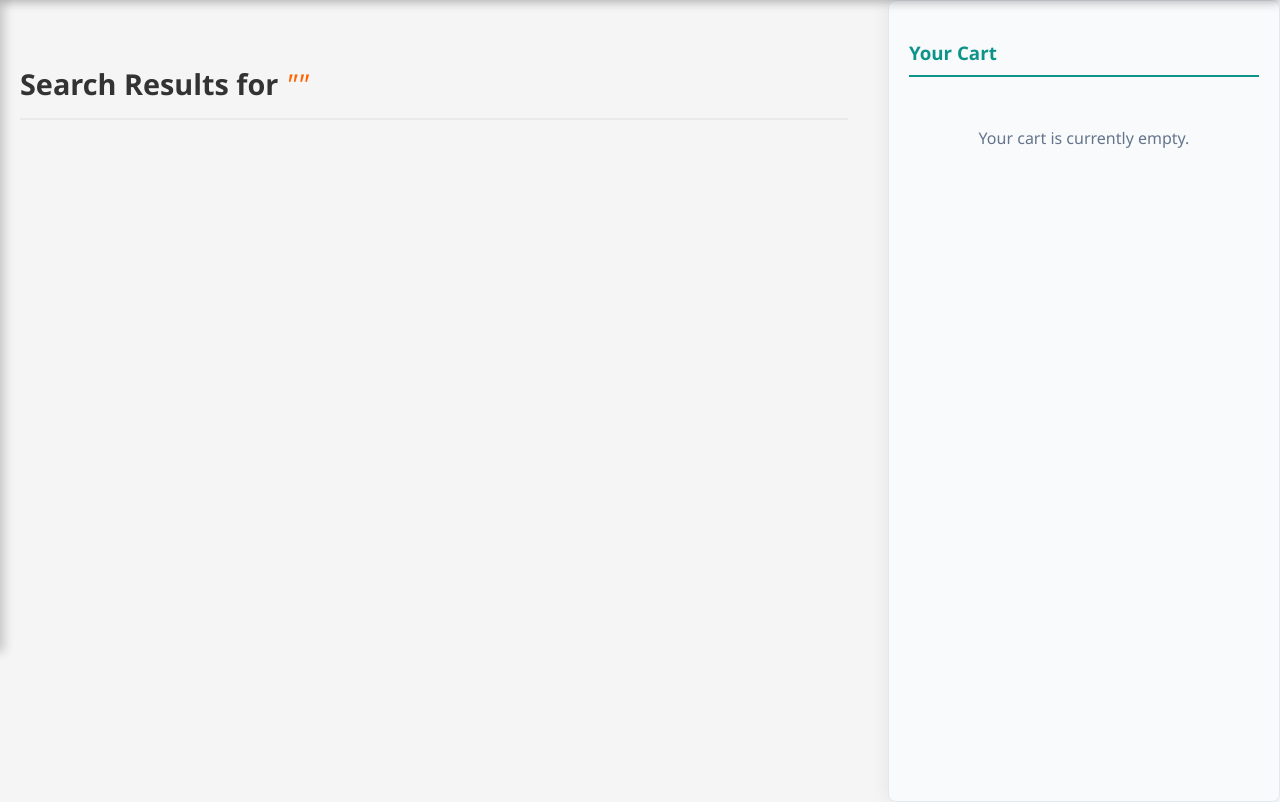
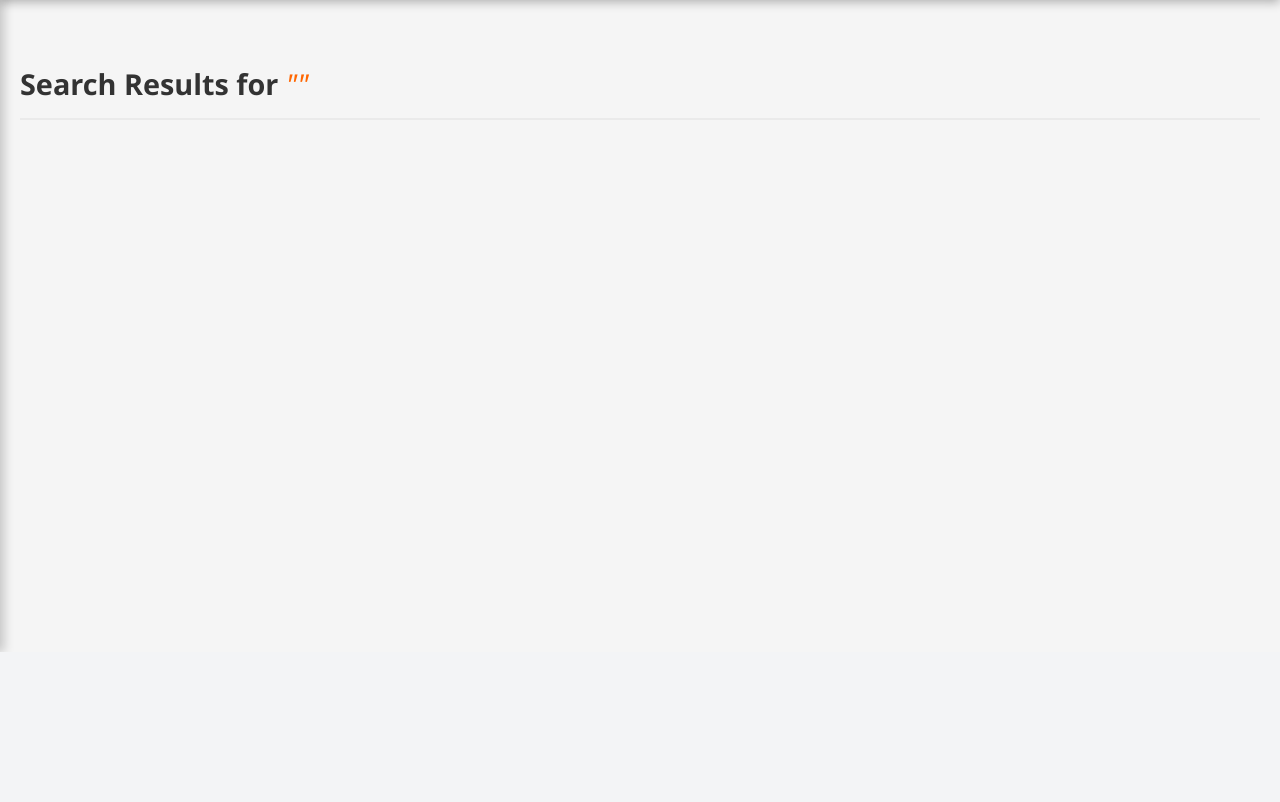
Before and after one commit to muruganandan-cloud/YULIV, a Flask app: page /search in a window 1280 px wide. Shown: the part 148-950 px from the top of the page. After the commit the page ends 800 px from the top, so only its background shows below. Run offline with Flask 3, Linux system fonts and the light colour scheme; parts of the project's set-up code (start-up, migrations or seed data) failed here and were passed over.

Commit message:
update code for cart item display

```diff
--- a/templates/search_results.html
+++ b/templates/search_results.html
@@ -89,8 +89,10 @@
     </div>
 
     <!-- ========================================== -->
-    <!-- RIGHT COLUMN: STICKY CART/CHECKOUT PANE (300px) -->
+    <!-- RIGHT COLUMN: STICKY CART/CHECKOUT PANE -->
     <!-- ========================================== -->
+    <!-- NEW: Only show this entire column IF there are items in the cart OR we are in checkout mode -->
+    {% if cart_items or checkout_mode %}
     <div style="width: 350px; background-color: #f8fafc; border: 1px solid #e2e8f0; border-radius: 8px; padding: 20px; position: sticky; top: 20px; height: calc(100vh - 40px); overflow-y: auto; box-shadow: -4px 0 15px rgba(0,0,0,0.05);">
 
         {% if checkout_mode %}
@@ -116,6 +118,7 @@
                 Place Order
             </button>
             <div style="text-align: center; margin-top: 15px;">
+                <!-- NEW: Clear the checkout flag to return to the normal cart -->
                 <a href="{{ url_for('search', q=query) }}" style="color: #64748b; font-size: 0.9rem; text-decoration: none;">← Back to Cart</a>
             </div>
 
@@ -123,11 +126,9 @@
             <!-- CART VIEW -->
             <h3 style="color: #0d9488; border-bottom: 2px solid #0d9488; padding-bottom: 10px; margin-bottom: 20px;">Your Cart</h3>
 
-            {% if cart_items %}
             <ul style="list-style: none; padding: 0; margin: 0 0 20px 0;">
                 {% for item in cart_items %}
                 <li style="border-bottom: 1px solid #e2e8f0; padding-bottom: 10px; margin-bottom: 10px;">
-                        <!-- Note: If you don't have a db.relationship set up for product_name, you may need to fetch the product name differently in app.py -->
                     <div style="font-weight: 600; font-size: 0.95rem; color: #1e293b;">Product ID: {{ item.product_id }}</div>
                     <div style="color: #64748b; font-size: 0.9rem;">Qty: {{ item.quantity }}</div>
                 </li>
@@ -136,12 +137,9 @@
             <a href="{{ url_for('search', q=query, checkout='true') }}" style="display: block; text-align: center; width: 100%; background-color: #f97316; color: white; padding: 12px; text-decoration: none; border-radius: 5px; font-weight: bold; font-size: 1.1rem; cursor: pointer;">
                 Proceed to Checkout
             </a>
-            {% else %}
-                <p style="color: #64748b; text-align: center; margin-top: 50px;">Your cart is currently empty.</p>
-            {% endif %}
         {% endif %}
     </div>
-
+    {% endif %}
 </div>
 
 <!-- INLINE JAVASCRIPT FOR QTY SELECTOR -->
```
Lines whose indentation alone changed are shown as unchanged.
